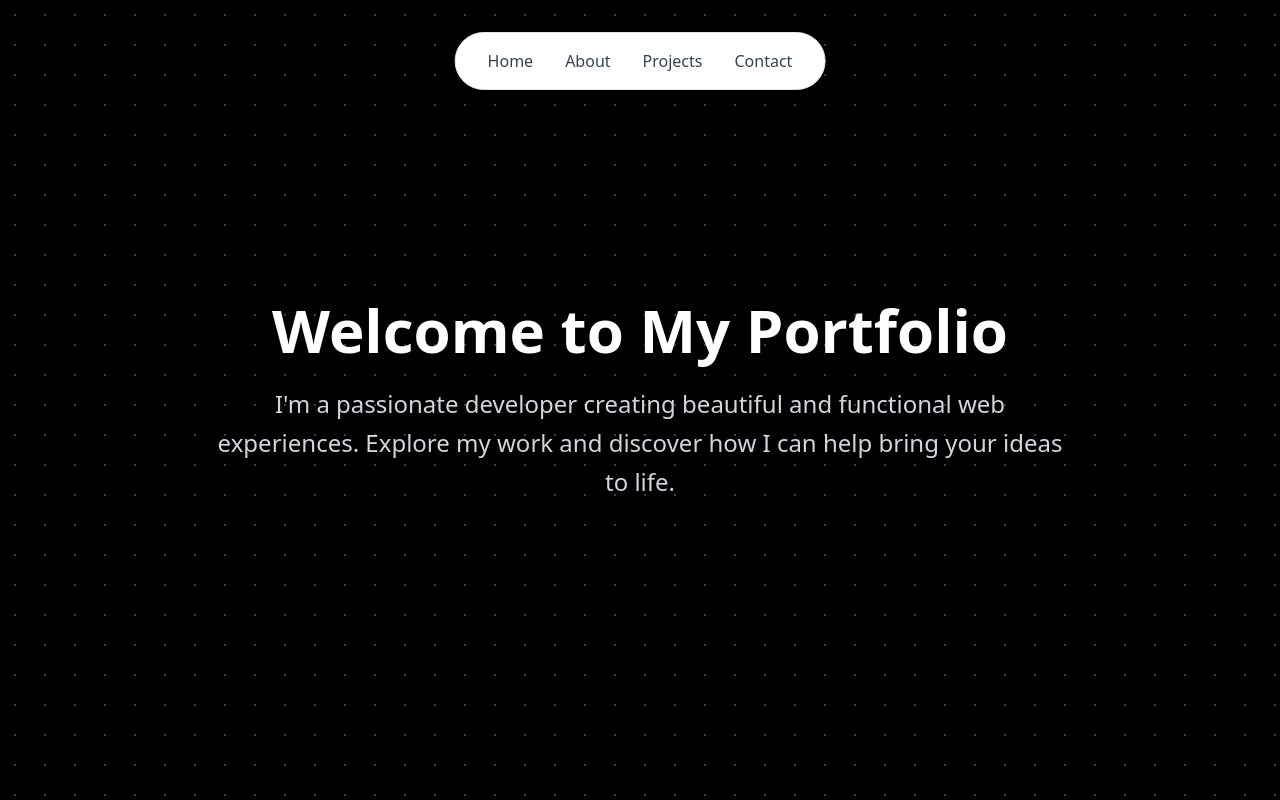
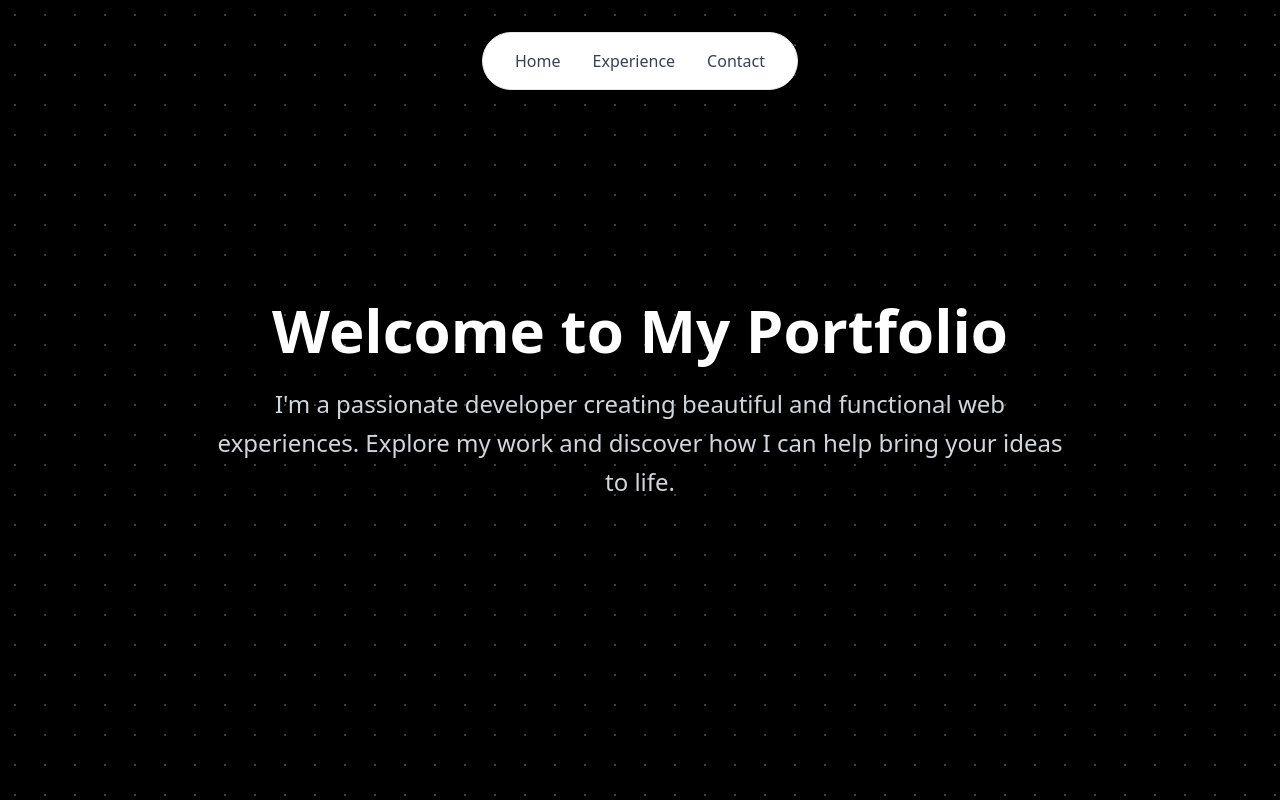
Before and after one commit to jnvreddy/Portfolio, a React (Vite) app: page / in a window 1280 px wide. Shown: the top 800 px of the page. Built offline with nearby package versions, Linux system fonts and the light colour scheme.

Commit message:
minor changes

```diff
--- a/src/App.tsx
+++ b/src/App.tsx
@@ -5,7 +5,7 @@ import Footer from './components/Footer';
 
 function App() {
   return (
-    <div className="bg-white">
+    <div>
       <Header />
       <Hero />
       <Experience />
--- a/src/components/Experience.tsx
+++ b/src/components/Experience.tsx
@@ -53,11 +53,6 @@ const Experience: React.FC = () => {
             const sectionBottom = sectionTop + sectionHeight;
             const viewportTop = 0;
             const viewportBottom = windowHeight;
-
-            // Calculate the visible portion of the section
-            const visibleTop = Math.max(sectionTop, viewportTop);
-            const visibleBottom = Math.min(sectionBottom, viewportBottom);
-            const visibleHeight = Math.max(0, visibleBottom - visibleTop);
 
             // Calculate progress based on how much has been scrolled through
             let scrollProgress = 0;
--- a/src/components/Header.tsx
+++ b/src/components/Header.tsx
@@ -8,12 +8,8 @@ const Header: React.FC = () => {
           Home
           <span className="absolute -bottom-1 left-0 w-0 h-0.5 bg-cyan-400 transition-all duration-300 group-hover:w-full"></span>
         </a>
-        <a href="#about" className="text-gray-700 hover:text-white transition-all duration-300 hover:scale-105 relative group">
-          About
-          <span className="absolute -bottom-1 left-0 w-0 h-0.5 bg-cyan-400 transition-all duration-300 group-hover:w-full"></span>
-        </a>
-        <a href="#projects" className="text-gray-700 hover:text-white transition-all duration-300 hover:scale-105 relative group">
-          Projects
+        <a href="#experience" className="text-gray-700 hover:text-white transition-all duration-300 hover:scale-105 relative group">
+          Experience
           <span className="absolute -bottom-1 left-0 w-0 h-0.5 bg-cyan-400 transition-all duration-300 group-hover:w-full"></span>
         </a>
         <a href="#contact" className="text-gray-700 hover:text-white transition-all duration-300 hover:scale-105 relative group">
```
